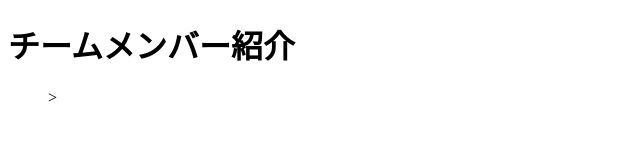
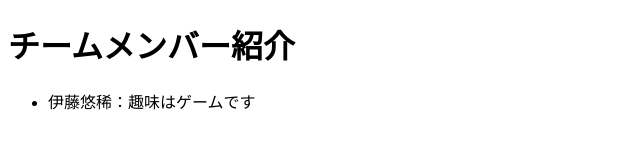
Before and after one commit to 2401127-yuuki/yuuuuu, a plain HTML site: page index.html in a window 1280 px wide. Shown: the whole page, without its empty margins (0-640 px from the left). Drawn offline with Linux system fonts and the light colour scheme.

Commit message:
Update index.html

```diff
--- a/index.html
+++ b/index.html
@@ -8,7 +8,7 @@
 <body>
     <h1>チームメンバー紹介</h1>
     <ul>
-        <!--メンバー紹介-->>
+        <li>伊藤悠稀：趣味はゲームです</li>
     </ul>
 </body>
 </html>
```
